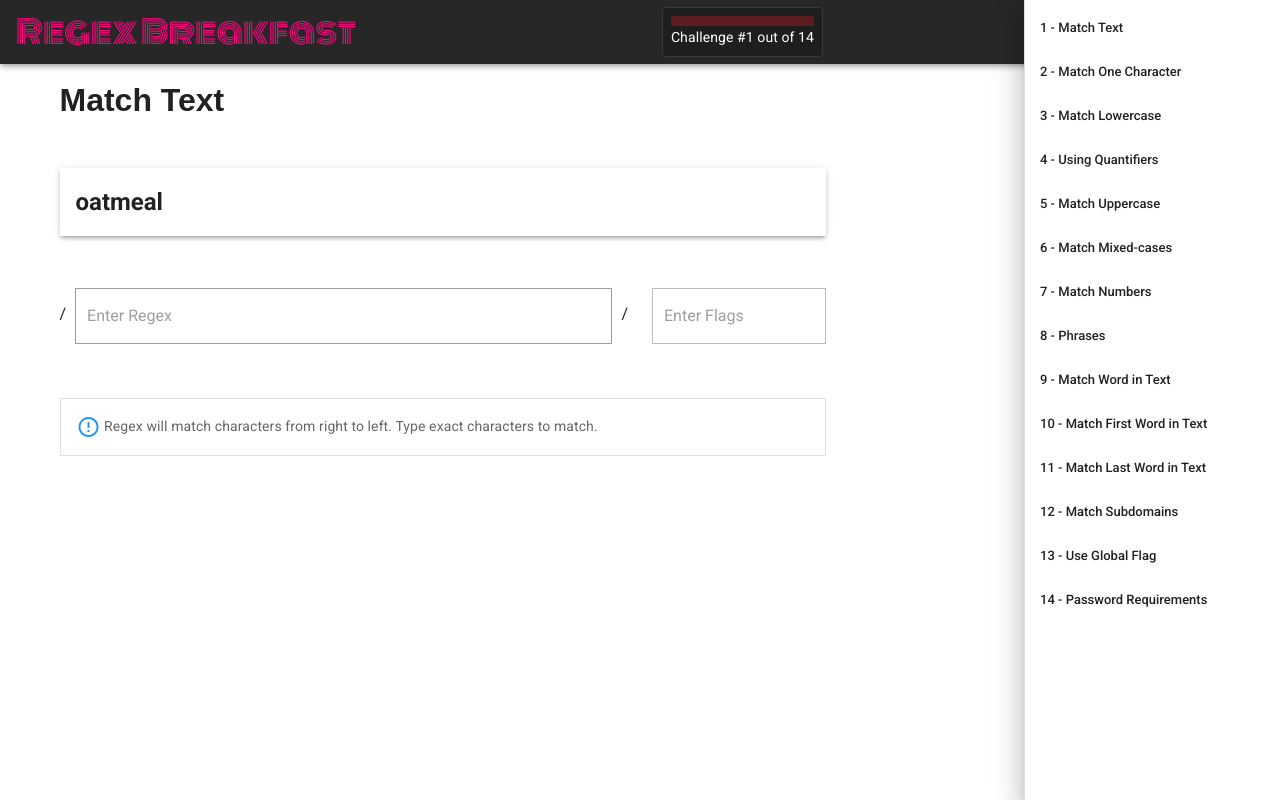
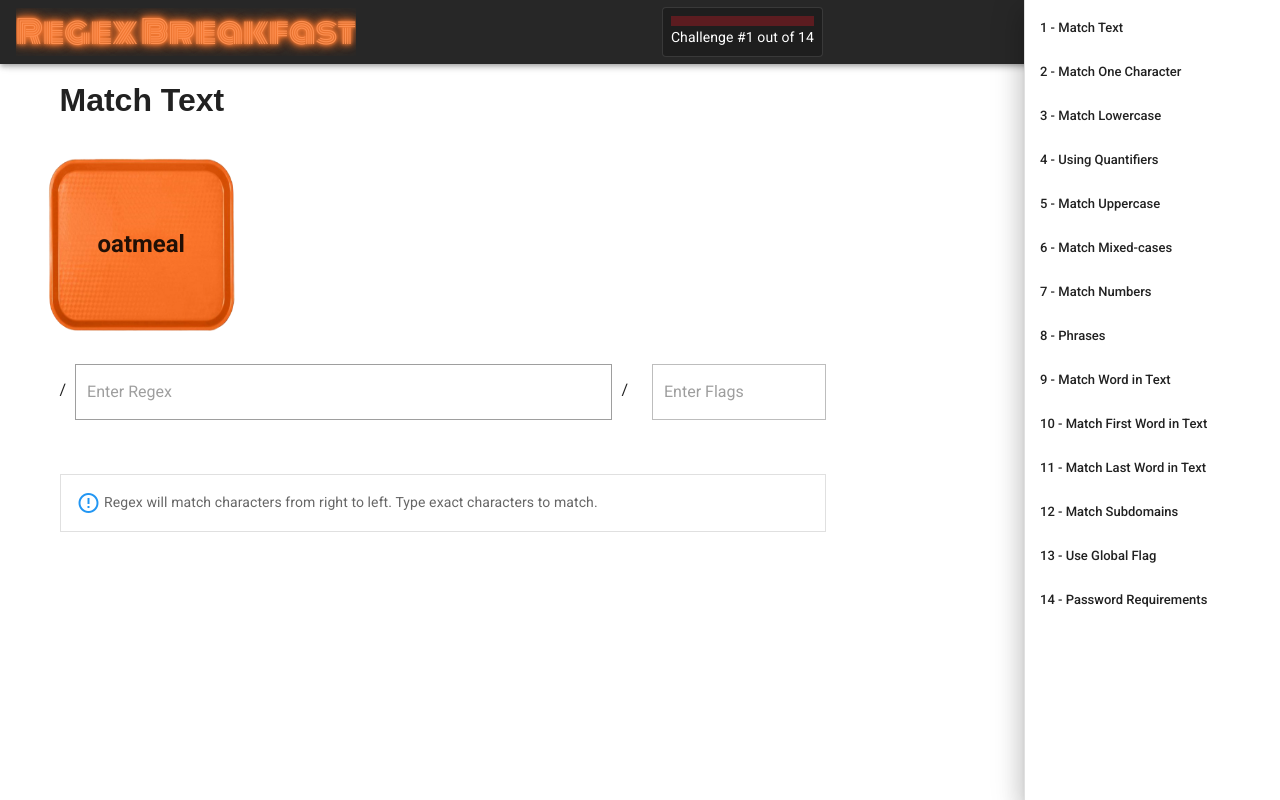
Before and after one commit to faraday-academy/regex-bfast, a Vue app: page /#/1 in a window 1280 px wide. Built offline with nearby package versions, Linux system fonts and the light colour scheme; a web font is replaced by a local one.

Commit message:
code from livestream #12

```diff
--- a/src/components/Body.vue
+++ b/src/components/Body.vue
@@ -8,6 +8,10 @@
           </h1>
         </v-col>
       </v-row>
+
+      <v-row>
+        <div class="challenge-tray">
+          <div class="challenge-tray-inner">
             <v-row cols="12">
               <v-col class="my-5">
                 <h2
@@ -20,10 +24,12 @@
                     $style
                   )"
                   style="white-space: pre;"
-            class="elevation-3 pa-4 mb-2"
                 >
                 </h2>
               </v-col>
+            </v-row>
+          </div>
+        </div>
       </v-row>
 
       <v-row>
@@ -196,4 +202,9 @@ export default {
   border-radius: 0
 h1
   font-family: 'Baloo Thambi 2', sans-serif
+.challenge-tray
+  background: center center url('../assets/orange-tray2.png') no-repeat
+  background-size: 100% 80%
+.challenge-tray-inner
+  margin: 70px 50px
 </style>
--- a/src/components/TopBar.vue
+++ b/src/components/TopBar.vue
@@ -15,7 +15,6 @@
           <v-progress-linear
             :value="$store.getters.percentDone"
             height="10"
-            striped
             color="#ec1a25"
           ></v-progress-linear>
           Challenge #{{ $store.state.currentIndex + 1 }}
@@ -79,11 +78,14 @@ export default {
 </script>
 
 <style lang="sass" scoped>
+// $pink: #ff0080
+$orange: #fd8f50
+$med-pink: darken($orange, 5%)
+$dark-pink: darken($orange, 10%)
 .logo-text
   font-family: 'Monoton', cursive
-  color: #ff0080
-// .theme--dark.v-app-bar.v-toolbar.v-sheet
-//   background-color: #0a3154
+  color: $orange
+  text-shadow: 0 0 3px $med-pink, 0 0 5px $med-pink, 0 0 8px $med-pink, 0 0 10px $dark-pink, 0 0 18px $dark-pink
 .v-toolbar__title
   font-size: 2rem
 .theme--dark.v-card.v-card--outlined
```
Also changed, not shown: src/assets/orange-tray.png (added), src/assets/orange-tray2.png (added). Lines whose indentation alone changed are shown as unchanged.
